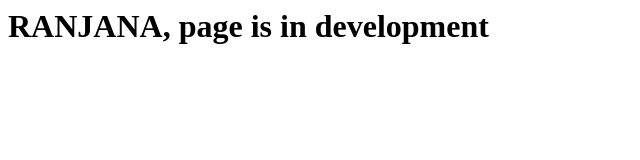
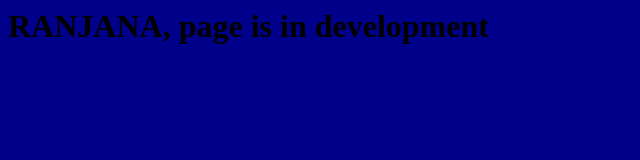
Before and after one commit to dk9595c/625309, a plain HTML site: page index.html in a window 1280 px wide. Shown: the whole page, without its empty margins (0-640 px from the left). Drawn offline with Linux system fonts and the light colour scheme.

Commit message:
Update index.html

```diff
--- a/index.html
+++ b/index.html
@@ -1,5 +1,5 @@
 <html>
-<body bgcolor = 'white'>
+<body bgcolor = '#00008B'>
 <h1 style="color:'#FFFFFF';"> RANJANA, page is in development </h1>
 </body>
 </html>
```
